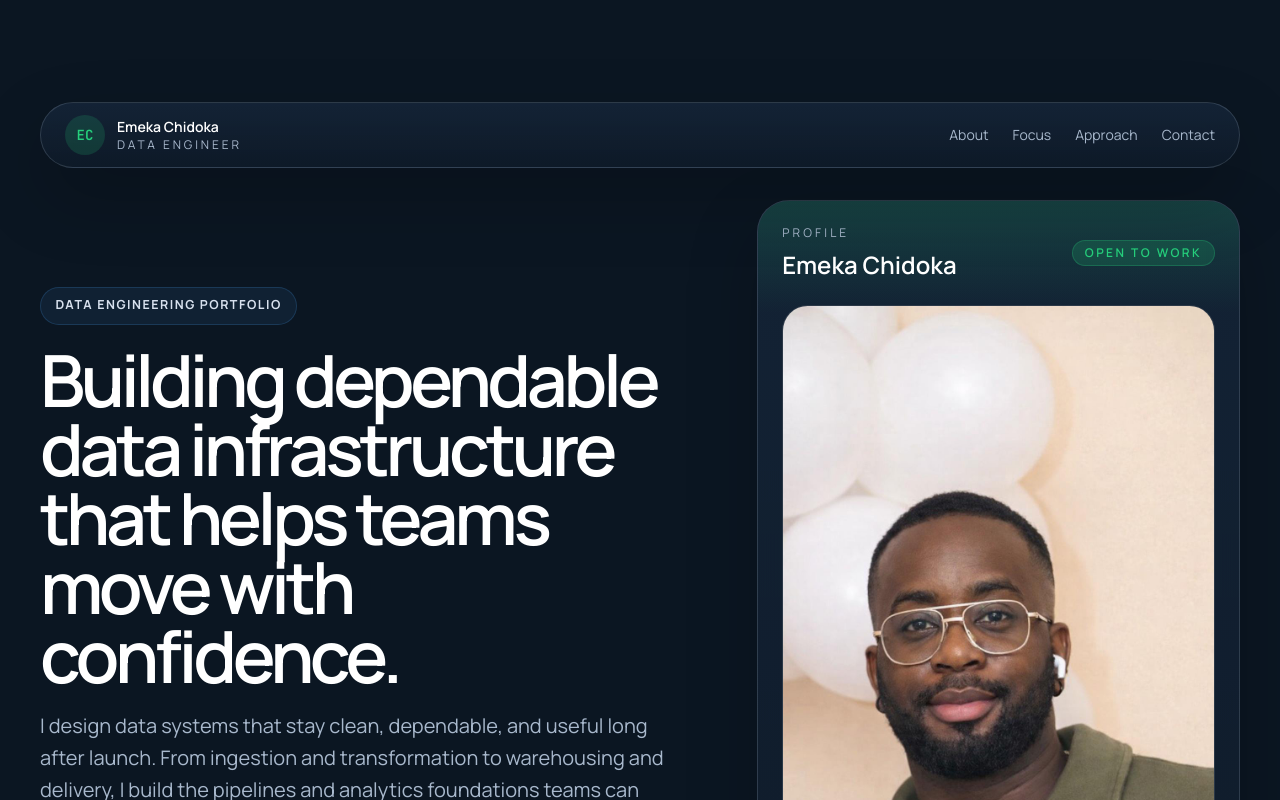
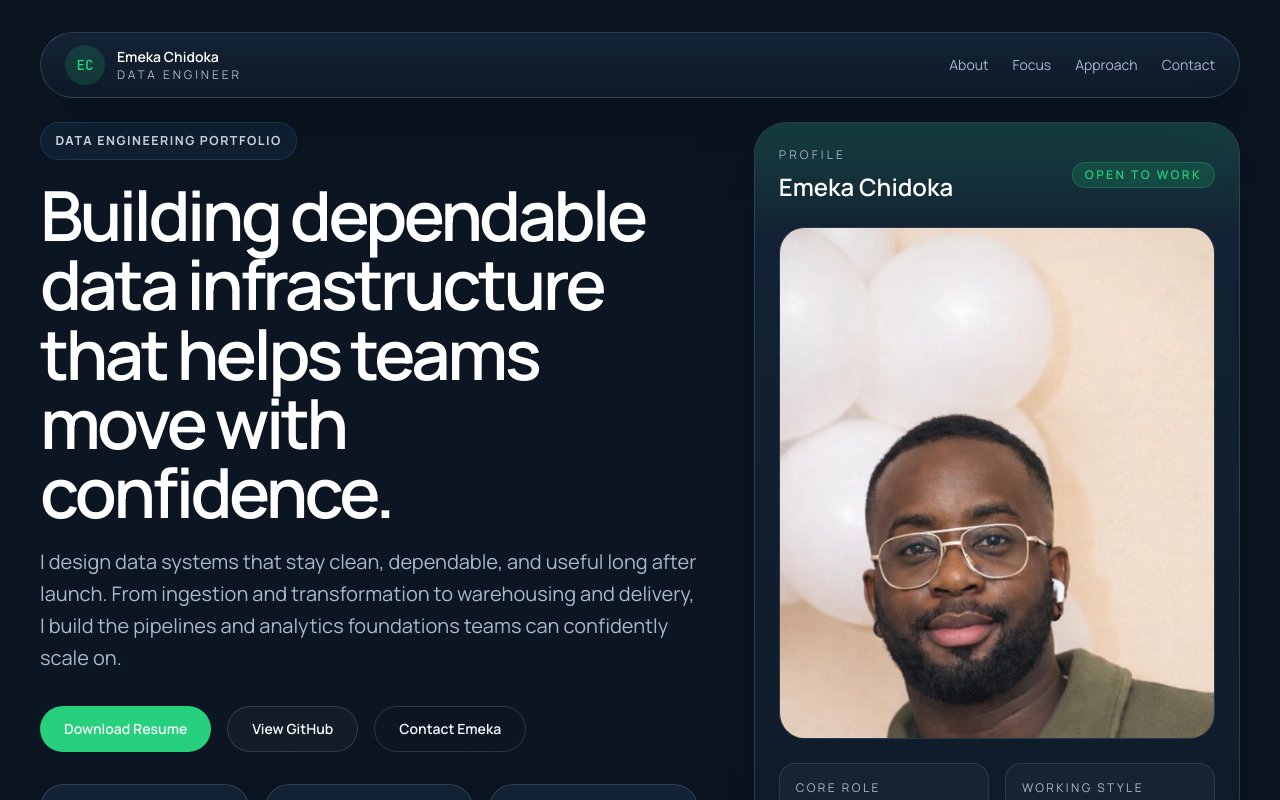
Before and after one commit to Emzzy123/emzzyPort, a Next.js app: page / in a window 1280 px wide. Shown: the top 800 px of the page. Built offline with nearby package versions, Linux system fonts and the light colour scheme.

Commit message:
save resizing and image

```diff
--- a/app/page.tsx
+++ b/app/page.tsx
@@ -196,10 +196,10 @@ function FocusIcon({ type }: { type: string }) {
 export default function Home() {
   return (
     <main className="relative overflow-x-hidden">
-      <section className="page-shell section-space relative">
+      <section className="page-shell relative pb-[clamp(4rem,8vw,7rem)] pt-6 sm:pt-8">
         <div className="grid-overlay absolute inset-x-0 top-10 -z-10 h-[32rem] rounded-[2rem] opacity-40" />
 
-        <header className="glass-panel sticky top-4 z-20 mb-8 flex items-center justify-between rounded-full px-4 py-3 sm:px-6">
+        <header className="glass-panel sticky top-4 z-20 mb-6 flex items-center justify-between rounded-full px-4 py-3 sm:px-6">
           <div className="flex items-center gap-3">
             <span className="flex h-10 w-10 items-center justify-center rounded-full bg-accent-soft font-mono text-sm font-semibold text-accent">
               EC
@@ -228,12 +228,12 @@ export default function Home() {
           </nav>
         </header>
 
-        <div className="grid items-center gap-12 lg:grid-cols-[1.15fr_0.85fr] lg:gap-16">
+        <div className="grid items-start gap-10 lg:grid-cols-[1.15fr_0.85fr] lg:gap-14">
           <div className="space-y-8">
             <div className="space-y-5">
               <span className="eyebrow">Data Engineering Portfolio</span>
               <div className="space-y-5">
-                <h1 className="max-w-4xl text-5xl font-semibold leading-[0.96] tracking-[-0.06em] text-white sm:text-6xl lg:text-7xl">
+                <h1 className="max-w-4xl text-[clamp(2.6rem,5.4vw,4.8rem)] font-semibold leading-[1] tracking-[-0.05em] text-white">
                   Building dependable data infrastructure that helps teams move
                   with confidence.
                 </h1>
@@ -298,14 +298,14 @@ export default function Home() {
                   </span>
                 </div>
 
-                <div className="overflow-hidden rounded-[1.6rem] border border-white/10 bg-background-alt">
+                <div className="max-h-[32rem] overflow-hidden rounded-[1.6rem] border border-white/10 bg-background-alt">
                   <Image
                     src="/profile.jpeg"
                     alt="Portrait of Emeka Chidoka"
                     width={900}
                     height={1100}
                     priority
-                    className="h-auto w-full object-cover"
+                    className="h-full w-full object-cover object-center"
                   />
                 </div>
 
@@ -491,7 +491,7 @@ export default function Home() {
             <div className="flex flex-col gap-3 sm:flex-row lg:flex-col">
               <a
                 href={profile.email}
-                className="inline-flex min-w-56 items-center justify-center rounded-full bg-[linear-gradient(135deg,_#ffffff,_#d9f0ff)] px-6 py-3 text-sm font-semibold text-[#07111b] shadow-[0_12px_32px_rgba(125,185,255,0.22)] transition hover:brightness-105"
+                className="inline-flex min-w-56 items-center justify-center rounded-full bg-accent px-6 py-3 text-sm font-semibold text-slate-950 shadow-[0_12px_32px_rgba(38,208,124,0.22)] transition hover:bg-[#44e192]"
               >
                 Send an Email
               </a>
```
